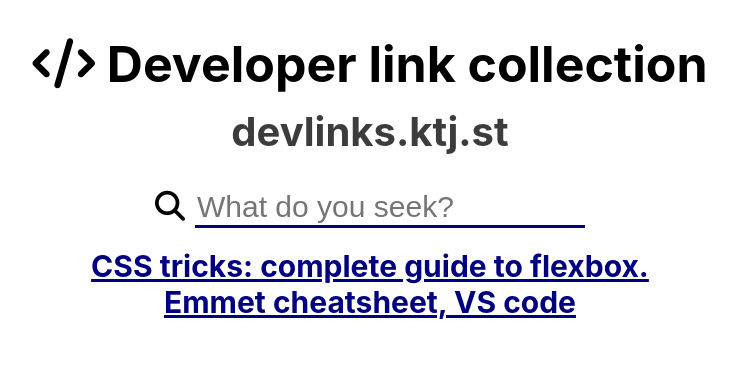
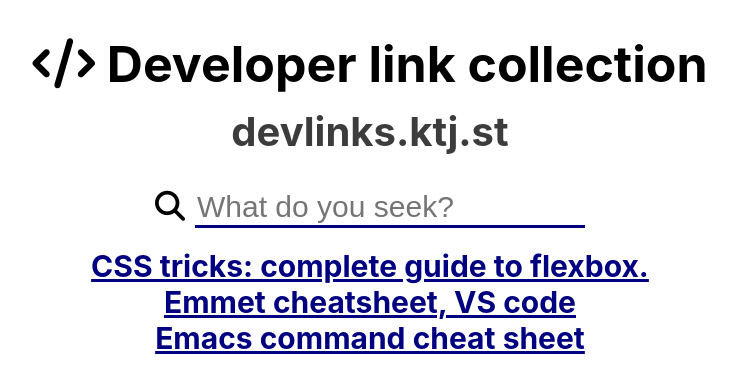
Before and after one commit to Katajisto/dev-links, a React (Create React App) app: page / in a window 1280 px wide. Shown: the top 392 px of the page, without its empty margins (270-1006 px from the left). Built offline with nearby package versions, Linux system fonts and the light colour scheme.

Commit message:
Added link

```diff
--- a/src/App.js
+++ b/src/App.js
@@ -11,6 +11,10 @@ function App() {
     {
       title: "Emmet cheatsheet, VS code",
       link: "https://docs.emmet.io/cheat-sheet/",
+    },
+    {
+      title: "Emacs command cheat sheet",
+      link: "http://www.rgrjr.com/emacs/emacs_cheat.html",
     },
   ];
 
```
